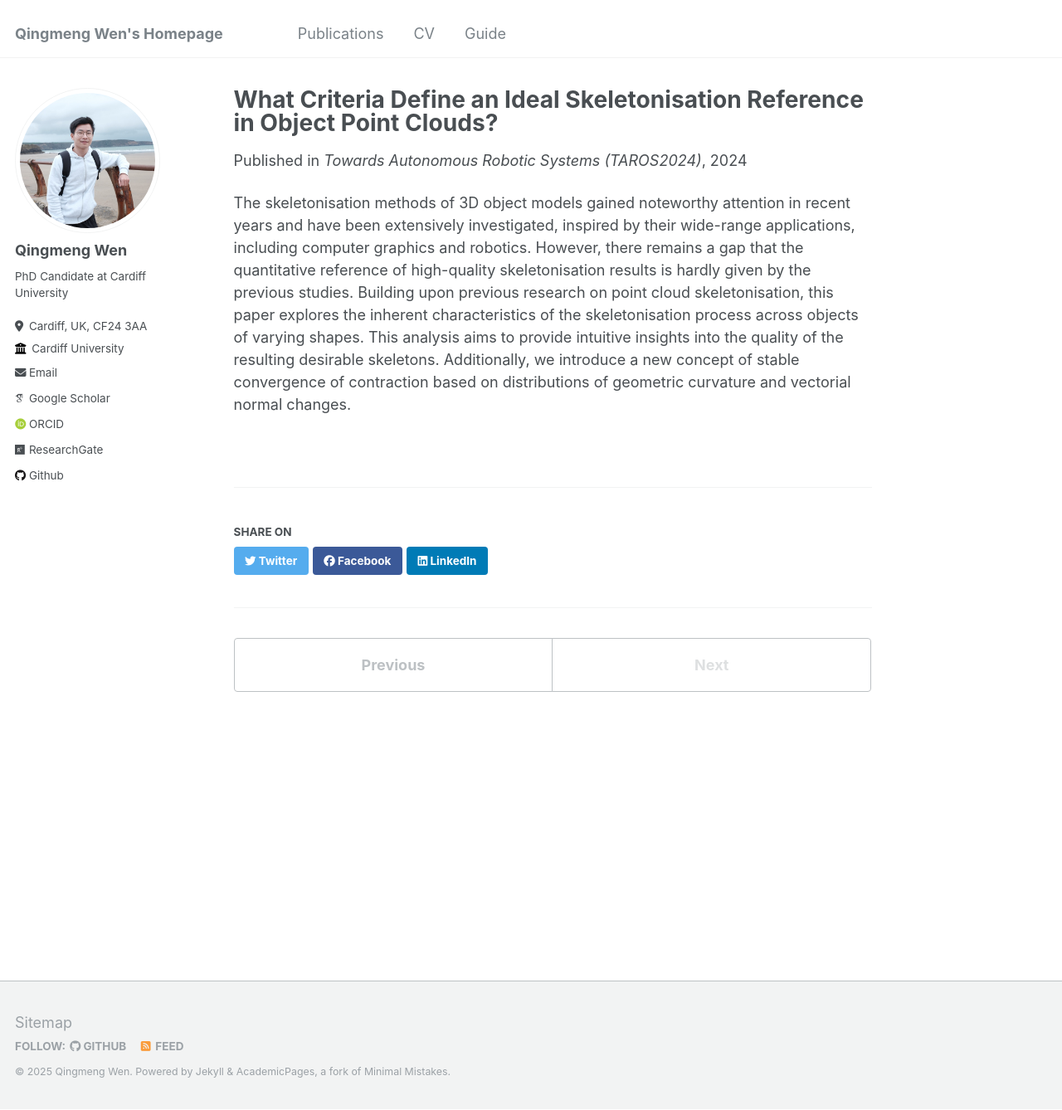
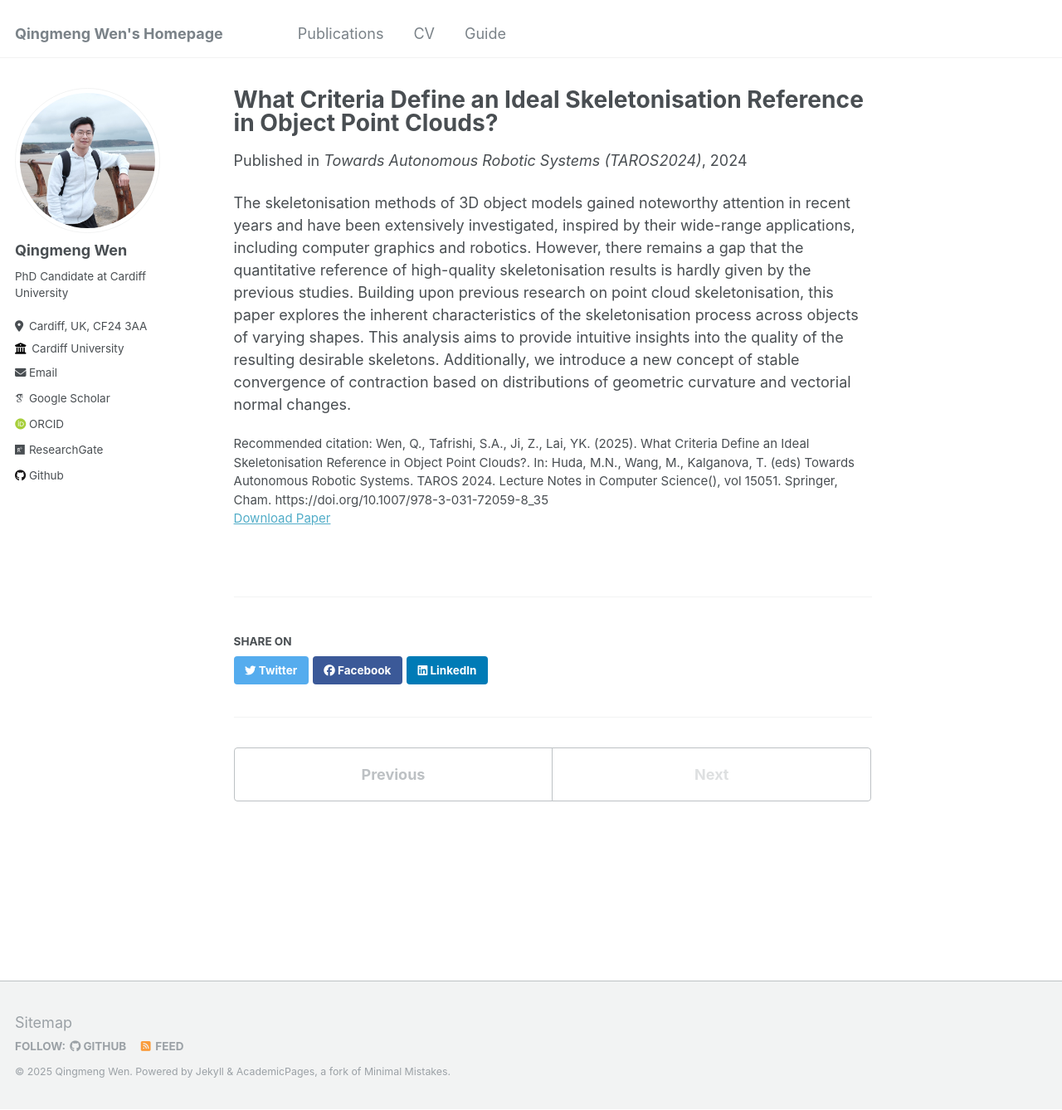
Before and after one commit to weiqimeng1/Qingmeng-Wen, a Jekyll site: the page built from _publications/2024-8-23-paper-TAROS-number-3.md, in a window 1280 px wide and 1338 px high. Shown: the whole window at 83% size. Built offline with Jekyll 4.4.1, drawn with Linux system fonts in a browser that asks for light colours; some web fonts are replaced; part of the change alters nothing that is shown.

Commit message:
update publication taros

```diff
--- a/_publications/2024-8-23-paper-TAROS-number-3 copy.md
+++ b/_publications/2024-8-23-paper-TAROS-number-3.md
@@ -6,7 +6,8 @@ excerpt: 'This paper is about point cloud skeletonisation algorithm evaluation r
 date: 2024-4-1
 venue: 'Towards Autonomous Robotic Systems (TAROS2024)'
 # slidesurl: 'http://academicpages.github.io/files/slides1.pdf'
-paperurl: 'Wen, Q., Tafrishi, S.A., Ji, Z., Lai, YK. (2025). What Criteria Define an Ideal Skeletonisation Reference in Object Point Clouds?. In: Huda, M.N., Wang, M., Kalganova, T. (eds) Towards Autonomous Robotic Systems. TAROS 2024. Lecture Notes in Computer Science(), vol 15051. Springer, Cham. https://doi.org/10.1007/978-3-031-72059-8_35'
+paperurl: 'https://link.springer.com/chapter/10.1007/978-3-031-72059-8_35'
+citation: 'Wen, Q., Tafrishi, S.A., Ji, Z., Lai, YK. (2025). What Criteria Define an Ideal Skeletonisation Reference in Object Point Clouds?. In: Huda, M.N., Wang, M., Kalganova, T. (eds) Towards Autonomous Robotic Systems. TAROS 2024. Lecture Notes in Computer Science(), vol 15051. Springer, Cham. https://doi.org/10.1007/978-3-031-72059-8_35'
 ---
 
 The skeletonisation methods of 3D object models gained noteworthy attention in recent years and have been extensively investigated, inspired by their wide-range applications, including computer graphics and robotics. However, there remains a gap that the quantitative reference of high-quality skeletonisation results is hardly given by the previous studies. Building upon previous research on point cloud skeletonisation, this paper explores the inherent characteristics of the skeletonisation process across objects of varying shapes. This analysis aims to provide intuitive insights into the quality of the resulting desirable skeletons. Additionally, we introduce a new concept of stable convergence of contraction based on distributions of geometric curvature and vectorial normal changes.
```
